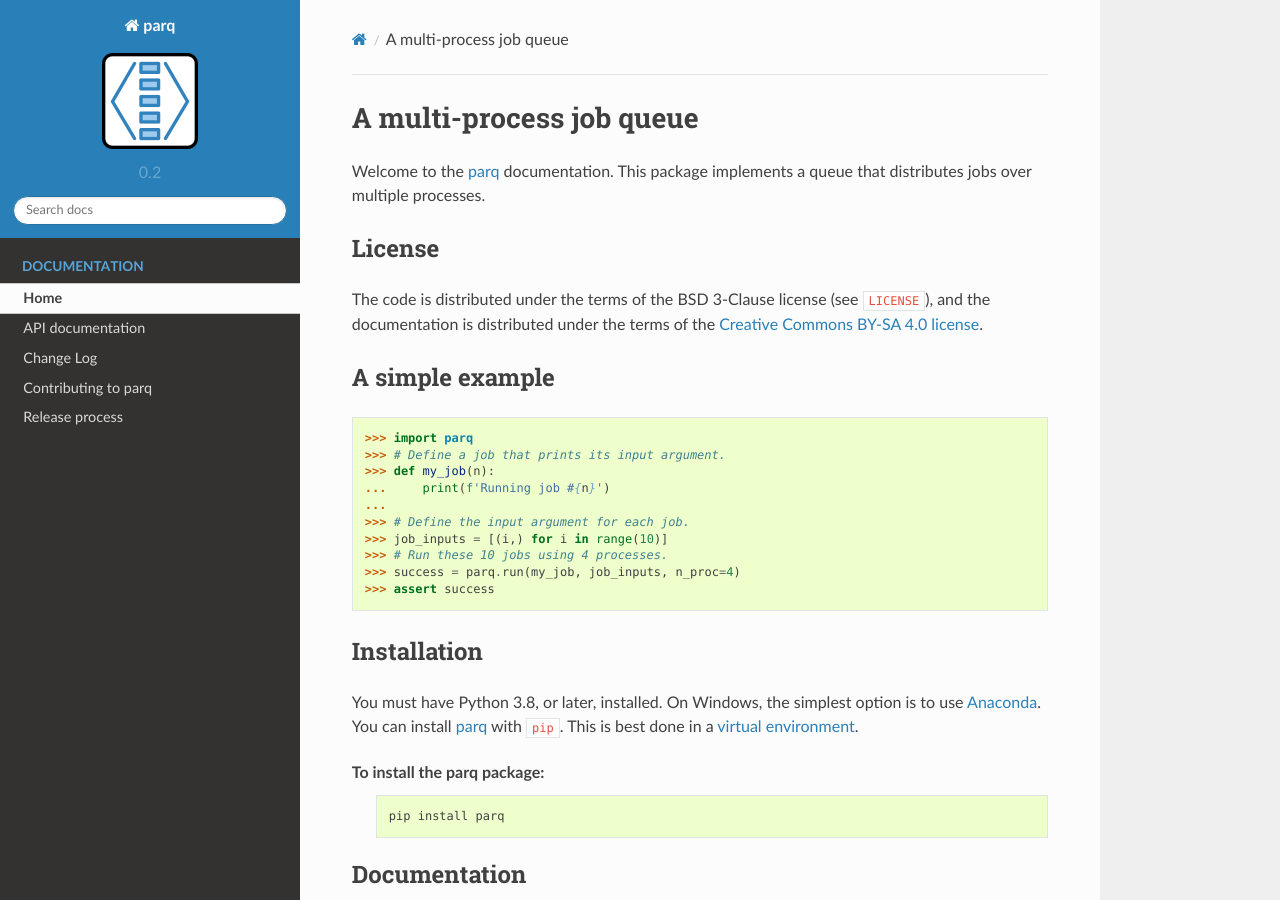
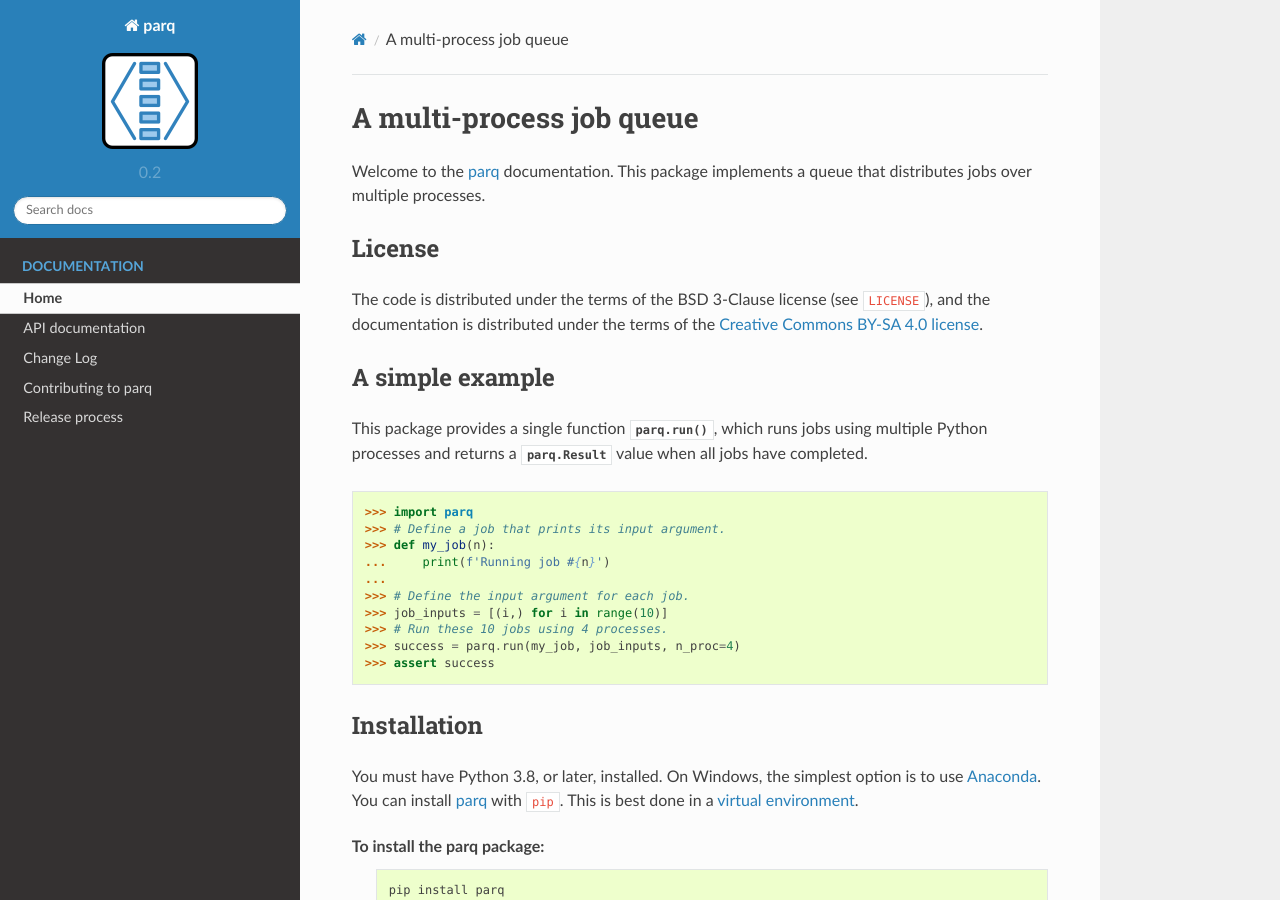
Before and after one commit to robmoss/job-queue, a Sphinx documentation site: the page built from doc/index.rst, in a window 1280 px wide and 900 px high. Built offline with Sphinx 7.4.7 and the Read the Docs theme 2.0.0, drawn with Linux system fonts in a browser that asks for light colours.

Commit message:
Document the default behaviour of ignoring results
We also now highlight that collecting results may not be an ideal
solution, depending on the number of jobs and the size of the return
values.

```diff
--- a/doc/index.rst
+++ b/doc/index.rst
@@ -14,6 +14,8 @@
 
 A simple example
 ----------------
+
+This package provides a single function :func:`parq.run`, which runs jobs using multiple Python processes and returns a :class:`parq.Result` value when all jobs have completed.
 
 .. code-block:: python
 
```
Also changed, not shown: doc/api.rst (+11 -0 lines).
